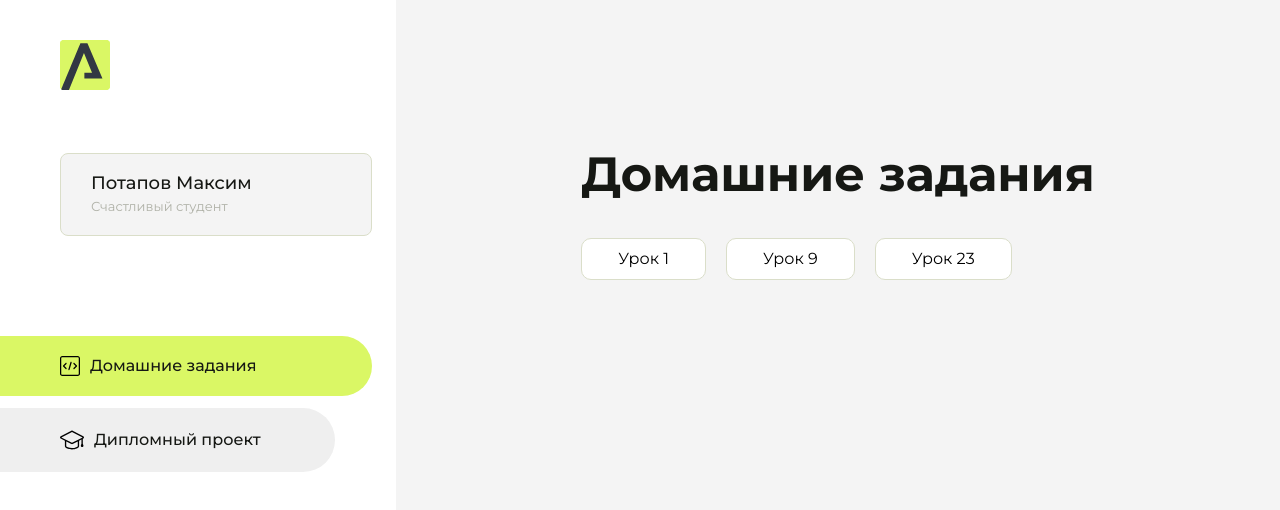
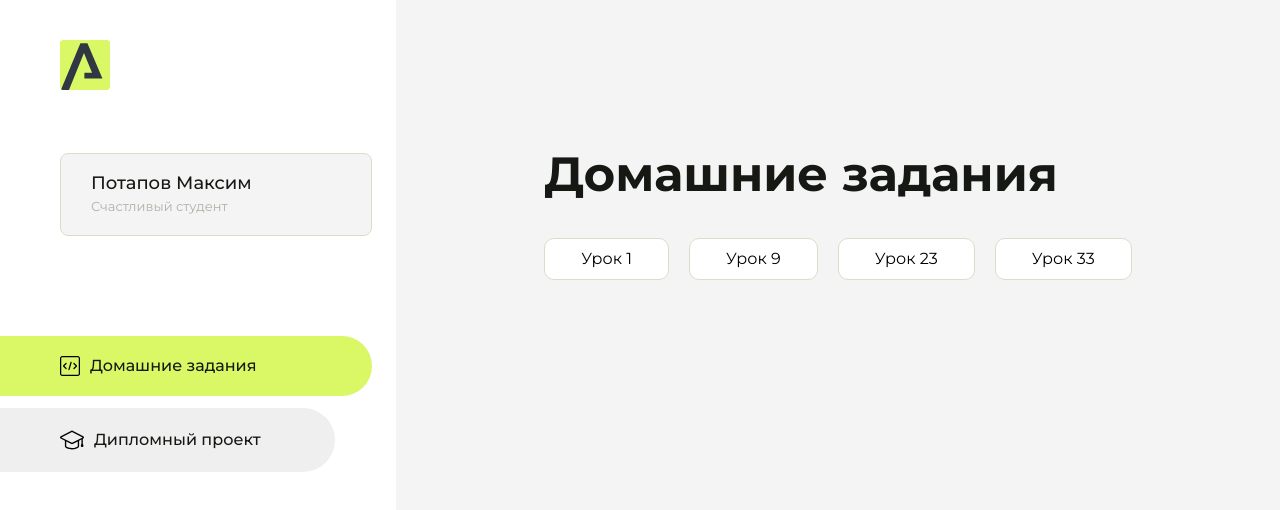
Before and after one commit to potapovWebDev/homework, a plain HTML site: page index.html in a window 1280 px wide. Drawn offline with Linux system fonts and the light colour scheme.

Commit message:
Update index.html

```diff
--- a/index.html
+++ b/index.html
@@ -101,6 +101,9 @@
                     <li class="content__list-item">
                         <a href="lesson2.23/index.html">Урок 23</a>
                     </li>
+                    <li class="content__list-item">
+                        <a href="lesson2.33/index.html">Урок 33</a>
+                    </li>
                 </ul>
             </div>
             <div class="content__block hidden" id="diplomBlock">
```
